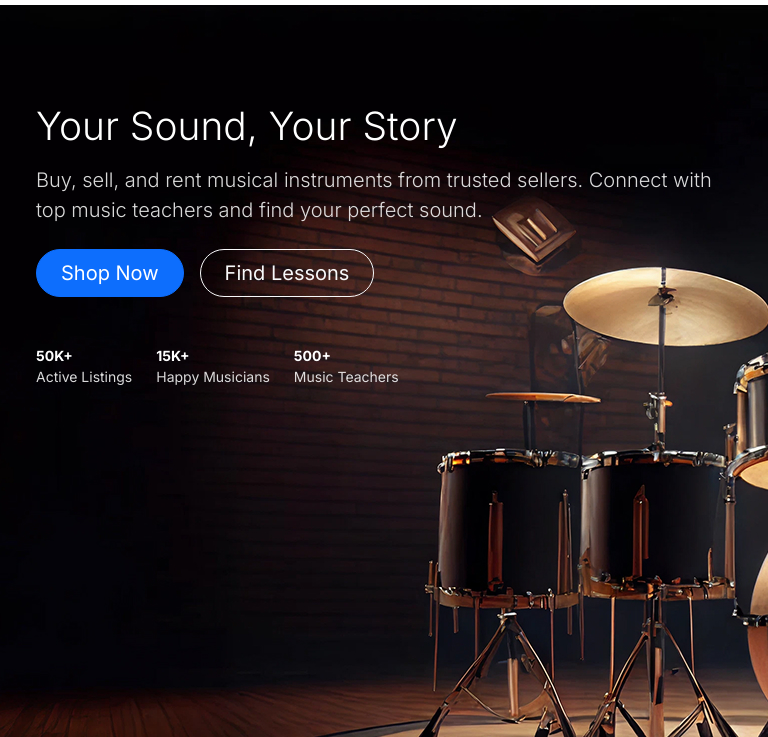
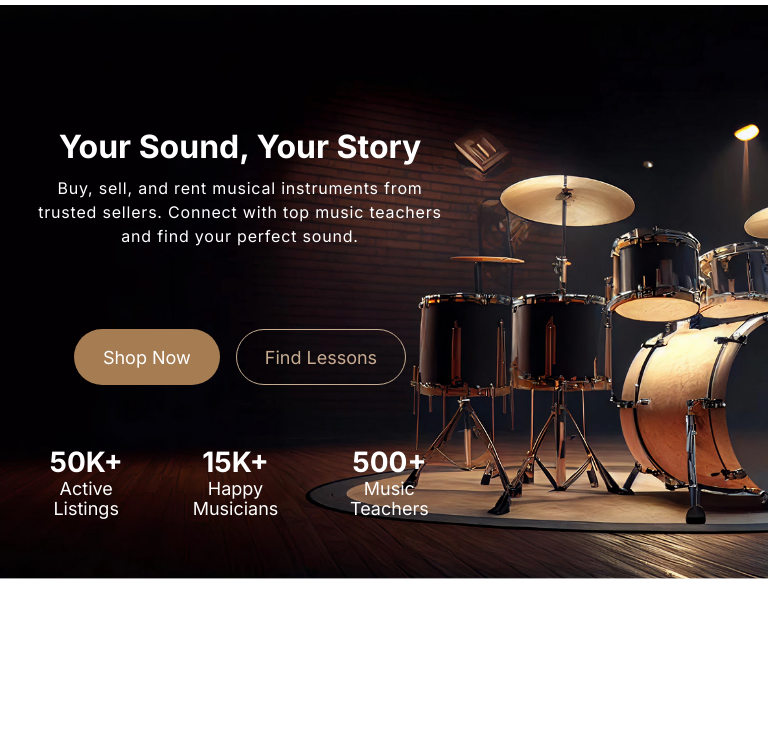
Before and after one commit to shuvornoy/SoundSellers, a plain HTML site: page index.html in a window 768 px wide. Shown: the part 63-800 px from the top of the page. Drawn offline with nearby package versions, Linux system fonts and the light colour scheme.

Commit message:
Banner compete

```diff
--- a/assets/css/style.css
+++ b/assets/css/style.css
@@ -77,9 +77,77 @@ body {
   position: relative;
   min-height: 885px;
 }
-.min-vh-60{ min-height:60vh; }
-.text-white-75{ color: rgba(255,255,255,.85); }
+.banner-text h1{
+  padding-top: 185px;
+  height: 75px;
+  color: #FFF;
+  align-self: stretch;
+  font-size: 56px;
+  font-family: Inter;
+font-style: normal;
+font-weight: 700;
+line-height: 75px;
+}
+.banner-text p{
+  padding-top: 84px;
+  width: 552px;
+  color: #FFF;
+font-family: Inter;
+font-size: 20px;
+font-style: normal;
+font-weight: 400;
+line-height: 30px;
+letter-spacing: 0.8px;
+}
+.banner-btn{
+  padding-top: 56px;
+  display: flex;
 
+}
+.banner-btn .btn-shop{
+border-radius: 1000px;
+background: var(--Dark-Yellow-dark-yellow-6, #A67C52);
+font-size: 18px;
+color: #fff;
+display: flex;
+height: 56px;
+padding: 14px 28px;
+align-items: center;
+gap: 8px;
+}
+.banner-btn .btn-find{
+border-radius: 1000px;
+border: 1px solid #C7AC92;;
+font-size: 18px;
+color: #C7AC92;;
+display: flex;
+height: 56px;
+padding: 14px 28px;
+align-items: center;
+gap: 8px;
+}
+.banner-count{
+  margin-top: 200px;
+  gap: 52px;
+}
+.banner-count span{
+  color: #FFF;
+text-align: center;
+font-family: Inter;
+font-size: 28px;
+font-style: normal;
+font-weight: 600;
+line-height: normal;
+}
+.banner-name{
+  color: #FFF;
+text-align: center;
+font-family: Inter;
+font-size: 18px;
+font-style: normal;
+font-weight: 400;
+line-height: 20px;
+}
 /*================= Category ======================*/
 .category{
   width: 200px;
@@ -189,7 +257,15 @@ footer a{
   .footer {
     padding: 50px 100px;
   }
+  .banner-text h1{
+    font-size: 43px;
+  }
+  .col-xl-6{
+        flex: 0 0 auto;
+        width: 60%;
+    }
 }
+
 @media (max-width: 1199px) {
   .navbar {
     padding-left: 20px;
@@ -266,3 +342,93 @@ footer a{
     gap: 12px;
   }
 }
+
+
+/* ================= Hero Banner Responsive ================== */
+
+/* Tablet (≤1199px) */
+@media (max-width: 1199px) {
+  .hero {
+    min-height: 650px;
+    text-align: center;
+    padding: 80px 40px;
+  }
+  .banner-text h1 {
+    font-size: 42px;
+    line-height: 56px;
+    padding-top: 100px;
+  }
+  .banner-text p {
+    padding-top: 40px;
+    font-size: 18px;
+    width: 100%;
+    max-width: 500px;
+    margin: 0 auto;
+  }
+  .banner-btn {
+    justify-content: center;
+    margin-top: 30px;
+  }
+  .banner-count {
+    margin-top: 100px;
+    justify-content: center;
+    gap: 40px;
+  }
+}
+
+/* Mobile (≤991px) */
+@media (max-width: 991px) {
+  .hero {
+    min-height: 550px;
+    padding: 60px 20px;
+    text-align: center;
+  }
+  .banner-text h1 {
+    font-size: 32px;
+    line-height: 44px;
+    padding-top: 60px;
+  }
+  .banner-text p {
+    font-size: 16px;
+    line-height: 24px;
+    padding-top: 20px;
+  }
+  .banner-btn {
+    flex-direction: column;
+    align-items: center;
+    gap: 15px;
+    margin-top: 25px;
+  }
+  .banner-btn .btn-shop,
+  .banner-btn .btn-find {
+    width: 100%;
+    max-width: 220px;
+    justify-content: center;
+  }
+  .banner-count {
+    margin-top: 60px;
+    flex-direction: column;
+    gap: 20px;
+  }
+}
+
+/*  Tablet & up (≥768px) এ বাটন ও কাউন্ট পাশাপাশি */
+@media (min-width: 768px) and (max-width: 991px) {
+  .banner-btn {
+    flex-direction: row;
+    justify-content: center;
+    gap: 20px;
+  }
+  .banner-btn .btn-shop,
+  .banner-btn .btn-find {
+    width: auto;
+    max-width: none;
+  }
+
+  .banner-count {
+    flex-direction: row;
+    justify-content: center;
+    gap: 40px;
+    margin-top: 60px;
+  }
+}
--- a/index.html
+++ b/index.html
@@ -52,22 +52,22 @@
   </div>
 </nav>
 
-  <!-- Hero -->
+  <!--====================== Hero ============================-->
   <header class="hero position-relative text-white">
     <div class="hero-overlay"></div>
     <div class="container position-relative">
-      <div class="row align-items-center min-vh-60 py-5">
-        <div class="col-lg-7 col-xl-6">
+      <div class="row align-items-center">
+        <div class="col-lg-7 col-xl-6 banner-text">
           <h1 class="display-5 fw-extrabold lh-tight">Your Sound, Your Story</h1>
           <p class="lead text-white-75 mt-3">Buy, sell, and rent musical instruments from trusted sellers. Connect with top music teachers and find your perfect sound.</p>
-          <div class="d-flex gap-3 mt-4">
-            <a href="#trending" class="btn btn-primary btn-lg rounded-pill px-4">Shop Now</a>
-            <a href="#teachers" class="btn btn-outline-light btn-lg rounded-pill px-4">Find Lessons</a>
+          <div class="d-flex gap-3 banner-btn">
+            <a href="#trending" class="btn  btn-lg rounded-pill btn-shop">Shop Now</a>
+            <a href="#teachers" class="btn  btn-lg rounded-pill btn-find">Find Lessons</a>
           </div>
-          <div class="d-flex gap-4 mt-5 small text-white-75">
-            <div><span class="fw-bold text-white">50K+</span><br>Active Listings</div>
-            <div><span class="fw-bold text-white">15K+</span><br>Happy Musicians</div>
-            <div><span class="fw-bold text-white">500+</span><br>Music Teachers</div>
+          <div class="d-flex small text-white-75 banner-count">
+            <div class="banner-name"><span class="fw-bold text-white">50K+</span><br>Active Listings</div>
+            <div class="banner-name"><span class="fw-bold text-white">15K+</span><br>Happy Musicians</div>
+            <div class="banner-name"><span class="fw-bold text-white">500+</span><br>Music Teachers</div>
           </div>
         </div>
       </div>
```
